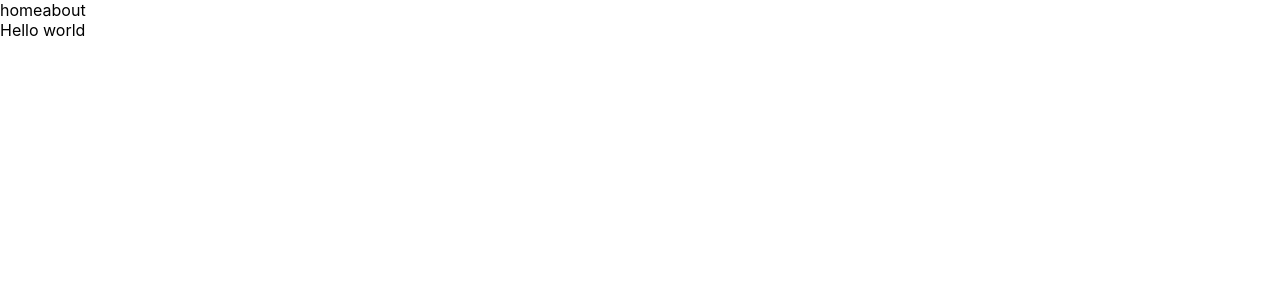
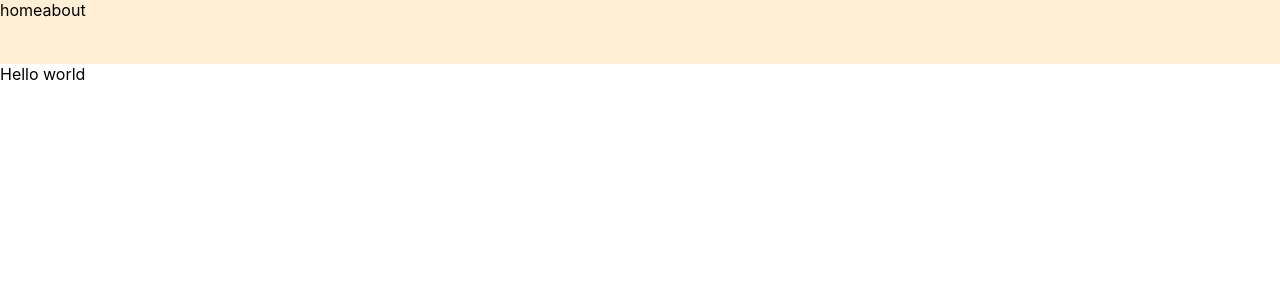
Before and after one commit to criaturaExperimental/start-page, a Next.js app: page / in a window 1280 px wide. Shown: the top 300 px of the page. Built offline with nearby package versions, Linux system fonts and the light colour scheme.

Commit message:
Enable css prop

```diff
--- a/package.json
+++ b/package.json
@@ -17,6 +17,7 @@
     "@types/node": "17.0.8",
     "@types/react": "17.0.38",
     "@types/styled-components": "^5.1.19",
+    "babel-plugin-styled-components": "^2.0.2",
     "eslint": "8.6.0",
     "eslint-config-next": "12.0.7",
     "typescript": "4.5.4"
--- a/src/components/Navbar.tsx
+++ b/src/components/Navbar.tsx
@@ -1,14 +1,25 @@
 import Link from "next/link";
+import styled from 'styled-components';
+
+const NavStyled = styled.nav`
+  width: 100%;
+  height: 4rem;
+  background: papayawhip;
+`;
 
 export default function NavBar() {
   return (
-    <>
+    <NavStyled
+      css={`
+        color: red;
+      `}
+    >
       <Link href="/">
         <a>home</a>
       </Link>
       <Link href="/about">
         <a>about</a>
       </Link>
-    </>
+    </NavStyled>
   );
 }
--- a/src/styles/globalStyles.ts
+++ b/src/styles/globalStyles.ts
@@ -1,4 +1,5 @@
 import { createGlobalStyle } from 'styled-components';
+import type {} from 'styled-components/cssprop';
 
 export const GlobalStyle = createGlobalStyle`
   html,
```
Also changed, not shown: .babelrc (added), 1 other file (tests, documents, lock files or other folders).
